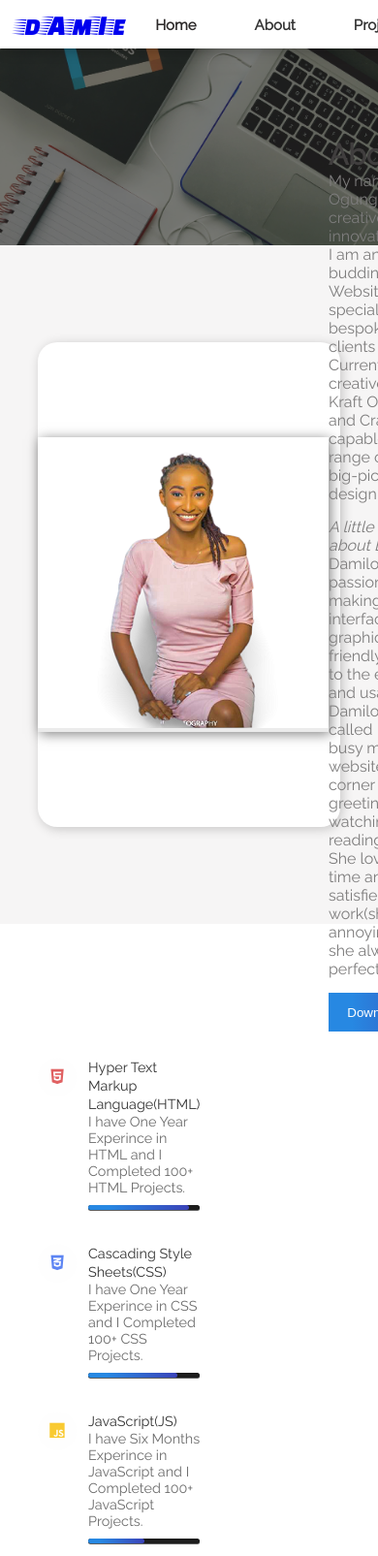
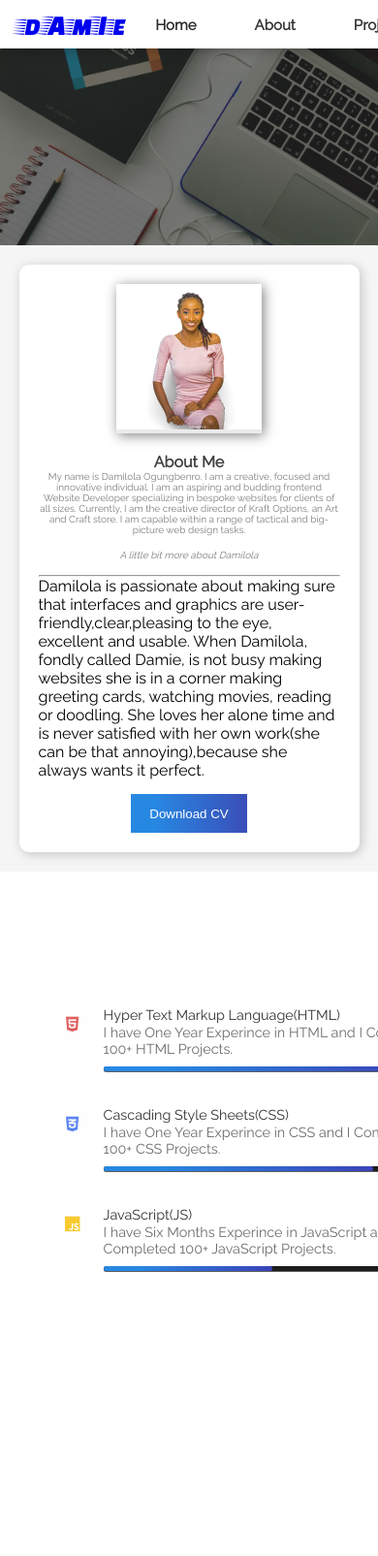
Before and after one commit to dahmie-code/Portfolio, a plain HTML site: page about.html in a window 390 px wide. Shown: the top 1605 px of the page at 97% size. Drawn offline with Linux system fonts and the light colour scheme.

Commit message:
modified

```diff
--- a/about.html
+++ b/about.html
@@ -34,7 +34,7 @@
 		  <!--<p>Software Developer</p>-->
 		  <p>
 			My name is Damilola Ogungbenro. I am a creative, focused and innovative individual. I am an aspiring and budding frontend Website Developer specializing in bespoke websites for clients of all sizes. Currently, I am the creative director of Kraft Options, an Art and Craft store. I am capable within a range of tactical and big-picture web design tasks.</p>
-			<p><em>A little bit more about Damilola</em>
+			<p><em>A little bit more about Damilola</em><hr>
 				Damilola is passionate about making sure that interfaces and graphics are user-friendly,clear,pleasing to the eye, excellent and usable. When Damilola, fondly called Damie, is not busy making websites she is in a corner making greeting cards, watching movies, reading or doodling. She loves her alone time and is never satisfied with her own work(she can be that annoying),because she always wants it perfect.
 				</p>
 			<a href="https://drive.google.com/file/d/1KiRK0uXGYNaz5KJ8lQGliBjRsdmvXZde/view?usp=sharing" target="_blank"><button> Download CV</button></a>
@@ -45,7 +45,7 @@
 		<p>Core Skills</p>
 		</div>
 	  <div  class="skills-img">
-	  <div class="skills-text-section">
+	   <div class="skills-text-section">
 	   <div class="s-box-container">
 		   <div class="skill-box">
 			   <div class="s-box-icon">
--- a/style.css
+++ b/style.css
@@ -116,7 +116,6 @@ nav ul li a:hover {
 
 .text-container p{
     margin: 45px 0px 25px;
-    line-height:0px;
 }
 
 .text-container button{
@@ -145,7 +144,7 @@ button:active {
     transform: scale(1.1);
 }
 
-.about-container {
+/*.about-container {
     width: 80%;
     height: 330px;
     background: #fff;
@@ -156,16 +155,17 @@ button:active {
     position: relative;
     justify-content: space-evenly;
     align-items: center;
-}
+}*/
 
 .abt-container {
     width: 80%;
-    height: 500px;
+    height: auto;
     background: #fff;
     border-radius: 20px;
     box-shadow: 2px 2px 12px rgba(0,0,0,0.2);
     display: flex;
     margin: 100px auto;
+    padding:20px;
     position: relative;
     justify-content: space-evenly;
     align-items: center;
@@ -175,15 +175,14 @@ button:active {
     border: none;
     box-shadow: 2px 2px 12px rgba(0,0,0,0.5);
     background-color: #EBEBEB;
-
 }
 
 #img-card img:hover{
     border: none;
     box-shadow: 2px 2px 12px rgba(0,0,0,0.5);
     background-color: #EBEBEB;
+}
 
-}
 .about-text {
     width: 500px;
 }
@@ -218,7 +217,7 @@ button:active {
 
 .box-container {
     display: flex;
-    justify-content: center;
+    justify-content: space-between;
     align-content: center;
     align-items: center;
     margin-bottom: 40px;
@@ -316,7 +315,7 @@ button:active {
     grid-template-columns: repeat(4, 1fr);
     grid-template-rows: repeat(8, 150px);
     margin: 0 auto;
-    max-width: 50%;
+    max-width: 80%;
     padding: 1rem 0;
 }
 
@@ -381,6 +380,7 @@ button:active {
 
 
 .skills {
+   width: 100%;
     height: auto;
     background-color: #fff;
     padding: 2% 10% 0% 10%;
@@ -389,7 +389,7 @@ button:active {
 .skills-img{
     display: flex;
     width: 100%;
-    justify-content: space-evenly;
+    justify-content: space-between;
 
 }
 
@@ -509,32 +509,37 @@ button:active {
 }
 
 #recentWork {
-    height: 90vh;
+    flex-wrap: wrap;
+    /* height: 90vh; */
     display: flex;
     flex-direction: column;
     justify-content: center;
-    align-items: center;
+    /* align-items: center; */
 }
 
 #recentWork >h3{
    font-size: 30px;
    color: #3b4eb8;
+   text-align: center;
 }
 
 #recentBody {
     display: flex;
+    flex-wrap: wrap;
     margin: 20px;
+    justify-content: center;
+    align-items: center;
 }
 
 .recent1 {
-    width: 23%;
+    min-width: 300px;
     display: flex;
     flex-direction: column;
     flex-wrap: wrap;
     justify-content: center;
     align-items: center;
     padding-top: 7rem;
-    margin:6px;
+    margin:6px 20px;
 }
   .r1 {
     background:
@@ -775,14 +780,14 @@ footer {
     background-color: #416cdf;
 }
 
-@media (max-width:1000px){
+@media screen and (max-width:1000px){
 	*{
 		box-sizing: border-box;
 	}
 	.pix {
 		height: 90%;
 		left: 85%;
-		transform: translateX(-1%);
+		transform: translateX(-90%);
     }
     .text-container{
         top: 46%;
@@ -791,3 +796,71 @@ footer {
 	.text-container button{
 		margin: 5px;
     }
+
+    .abt-container{
+		width:100%;
+        border-radius: 10px;
+        /* height: initial; */
+        flex-direction: row;
+        padding: 20px;
+        margin:10px;
+    }
+	.about-container img{
+		height: 200px;
+	}
+	.about-text{
+		width: 400px;
+	}
+}
+@media screen and (max-width: 768px){
+
+    .abtImg-card {
+        display: none;
+
+    }
+    .text-container{
+        top: 46%;
+        text-align: center;
+        left: 25%;
+    }
+	.text-container button{
+		margin: 5px;
+    }
+    .abt-container{
+		width:90%;
+        border-radius: 10px;
+        /* height: initial; */
+        flex-direction: column;
+        padding: 20px;
+        margin: auto;
+        margin-top: 20px;
+        margin-bottom: 20px;
+    }
+    #img-card {
+        margin-bottom: 20px;
+    }
+  	.abt-container img{
+        height: 150px;
+	}
+	.about-text{
+        width: initial;
+    }
+    .about-text h3 {
+        font-size: 16px;
+        text-align: center
+    }
+
+    .about-text p {
+        font-size: 10px;
+        text-align: center
+    }
+    .about-text a {
+        display: flex;
+        justify-content: center;
+    }
+    .skills-img{
+        width: 90%;
+        margin: auto;
+      flex-direction: column;
+    }
+}
```
Also changed, not shown: work.html (+2 -0 lines).
